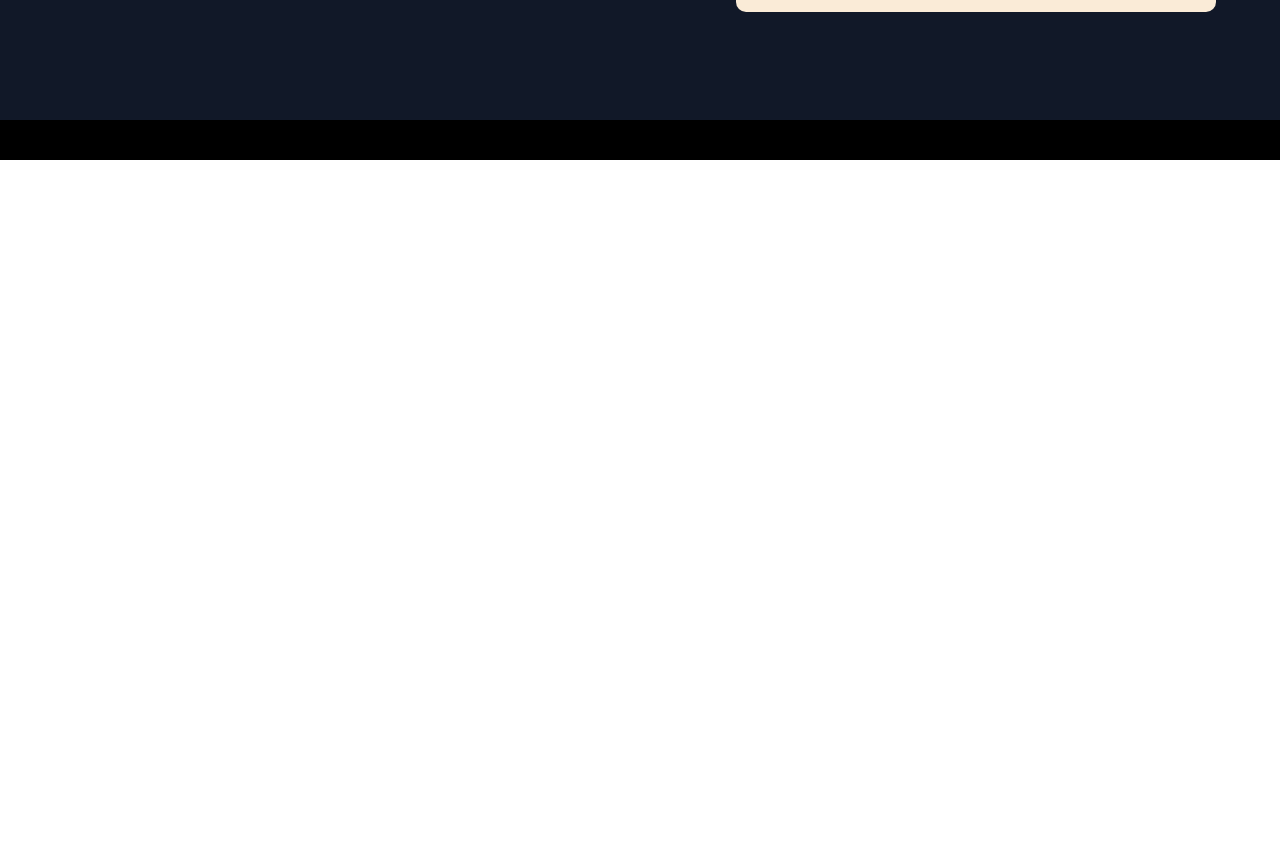
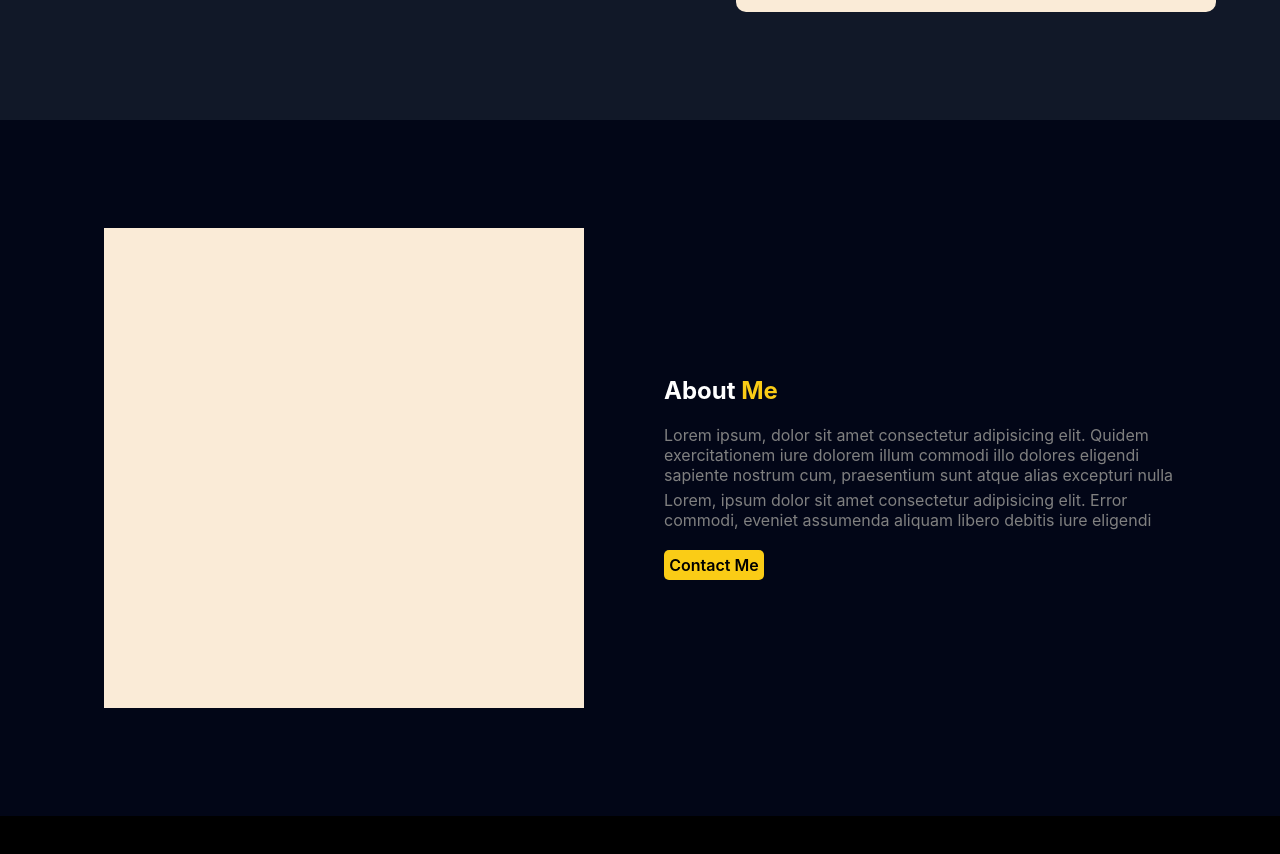
Before and after one commit to Carisky/portfolio, a React (Create React App) app: page / in a window 1280 px wide. Shown: the part 640-1494 px from the top of the page. Before the commit the page ends 800 px from the top, so only its background shows below. Built offline with nearby package versions, Linux system fonts and the light colour scheme.

Commit message:
add About block

```diff
--- a/src/App.js
+++ b/src/App.js
@@ -1,6 +1,7 @@
 import "./App.css";
 import Footer from "./Components/UI/Footer/Footer";
 import Header from "./Components/UI/Header/Header";
+import About from "./ContentBlocks/About/About";
 import Home from "./ContentBlocks/Home/Home";
 
 function App() {
@@ -8,6 +9,7 @@ function App() {
     <>
       <Header />
         <Home/>
+        <About/>
       <Footer />
     </>
   );
--- /dev/null
+++ b/src/ContentBlocks/About/About.jsx
@@ -0,0 +1,32 @@
+import React from "react";
+import style from "./style.module.css";
+import classNames from "classnames";
+import Block from "../../Components/UI/Block/Block";
+
+export default function About() {
+  return (
+    <Block mode={"dark"}>
+      <div className={style.about_wrapper}>
+        <div className={classNames(style.photo_container)}>
+          <div className={classNames(style.photo)}></div>
+          <div className={classNames(style.photo_shadow)}></div>
+        </div>
+        <div className={style.about_content}>
+          <h2 className={style.about}>About <span className={style.me}>Me</span></h2>
+          <div className={style.description}>
+            Lorem ipsum, dolor sit amet consectetur adipisicing elit. Quidem
+            exercitationem iure dolorem illum commodi illo dolores eligendi
+            sapiente nostrum cum, praesentium sunt atque alias excepturi nulla
+          </div>
+          <div className={style.description}>
+              Lorem, ipsum dolor sit amet consectetur adipisicing elit. Error
+              commodi, eveniet assumenda aliquam libero debitis iure eligendi
+          </div>
+          <div className={classNames(style.contact_button)}>
+            Contact Me
+          </div>
+        </div>
+      </div>
+    </Block>
+  );
+}
--- /dev/null
+++ b/src/ContentBlocks/About/style.module.css
@@ -0,0 +1,39 @@
+.about_wrapper {
+  display: flex;
+  height: 100%;
+  width: 100%;
+  justify-content: center;
+  align-items: center;
+}
+.photo {
+  height: 60vh;
+  aspect-ratio: 1/1;
+  background-color: antiquewhite;
+}
+.me{
+    color: #facc16;
+}
+.about {
+  color: white;
+}
+.about_content {
+  margin-left: 80px;
+}
+.description {
+  margin-top: 5px;
+  max-width: 40vw;
+  color: gray;
+}
+
+.contact_button{
+    margin-top: 20px;
+    height: 30px;
+    border-radius: 5px;
+    cursor: pointer;
+    background-color: #facc16;
+    width: 100px;
+    display: flex;
+    justify-content: center;
+    align-items: center;
+    font-weight: 600;
+}
```
